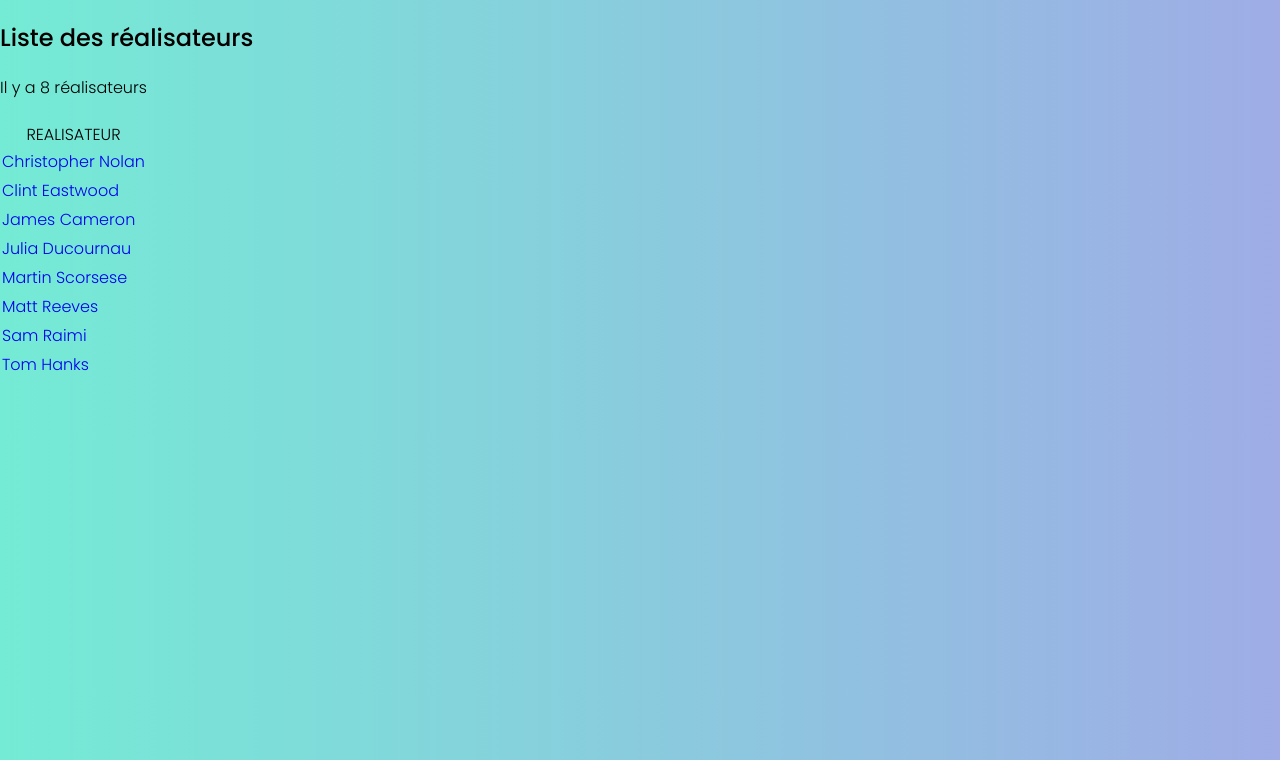
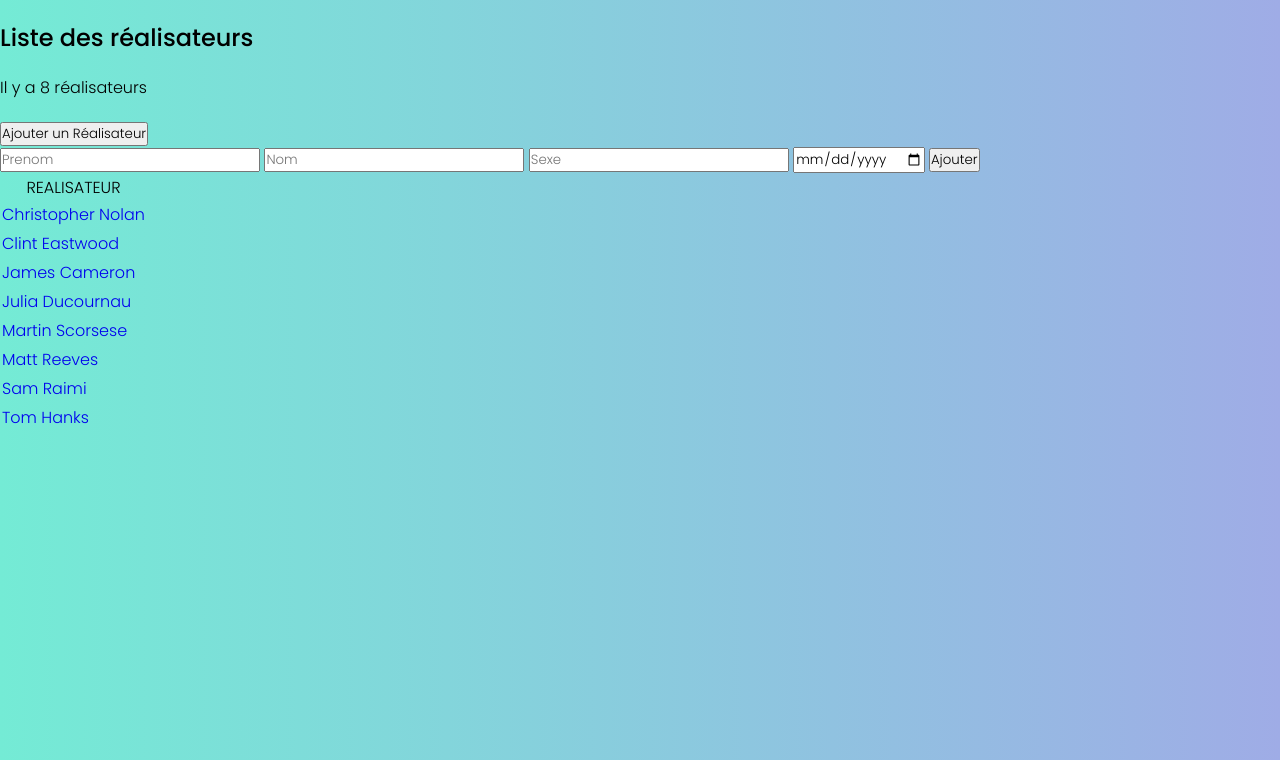
Before and after one commit to PierreWTH/PDO_Cinema, a PHP site: page /index.php?action=listRealisateurs in a window 1280 px wide. Shown: the part 70-830 px from the top of the page. Run offline with PHP 8.4, Linux system fonts and the light colour scheme; data comes from the database, SQL or seed files in the repository; some libraries are stand-ins or nearby versions.

Commit message:
mise en place de form réalisateur

```diff
--- a/controller/RealisateurController.php
+++ b/controller/RealisateurController.php
@@ -46,6 +46,39 @@ class RealisateurController
     }
 
 
+    public function addRealisateur()
+    {
+        if (isset($_POST['submit']))
+        {
+            // Filtrage des données
+            $pdo = Connect::seConnecter();
+
+            $prenomReal = filter_input(INPUT_POST, "prenomReal", FILTER_SANITIZE_FULL_SPECIAL_CHARS);
+            $nomReal = filter_input(INPUT_POST, "nomReal", FILTER_SANITIZE_FULL_SPECIAL_CHARS);
+            $sexeReal = filter_input(INPUT_POST, "sexeReal", FILTER_SANITIZE_FULL_SPECIAL_CHARS);
+            $dateNaissanceReal = filter_input(INPUT_POST, "dateNaissanceReal", FILTER_SANITIZE_FULL_SPECIAL_CHARS);
+
+            $requeteAddPersonneReal = $pdo->prepare("
+            INSERT INTO personne (nom, prenom, sexe, date_naissance)
+                VALUES ( :nomReal, :prenomReal, :sexeReal, :dateNaissanceReal)
+            ");
+            $requeteAddPersonneReal->execute(["nomReal" => $nomReal, "prenomReal" => $prenomReal, "sexeReal" => $sexeReal , "dateNaissanceReal" => $dateNaissanceReal]);
+
+
+            // On récupère le dernier ID rentré dans la BDD
+            $idReal = $pdo -> lastInsertId();
+
+            $requeteAddReal= $pdo->prepare("
+            INSERT INTO realisateur id_personne
+            VALUES :id
+            ");
+            $requeteAddReal->execute(["id"=> $idReal]);
+
+        }
+
+        header("Location: index.php?action=listRealisateurs");
+    }
+
 
 }
 ?>
--- a/index.php
+++ b/index.php
@@ -40,6 +40,7 @@ if(isset($_GET["action"]))
 
         case "listRealisateurs" : $ctrlRealisateur -> listRealisateurs(); break;
         case "detailRealisateur" : $ctrlRealisateur-> detailRealisateur($id); break;
+        case "addReal" : $ctrlRealisateur -> addRealisateur(); break;
 
         case "listRoles" : $ctrlRole -> listRoles(); break;
         case "detailRole" : $ctrlRole-> detailRole($id); break;
--- a/view/listRealisateurs.php
+++ b/view/listRealisateurs.php
@@ -3,6 +3,23 @@
 <!-- Compter les réalisateurs -->
 
 <p class = "p-count"> Il y a <?= $requeteListRealisateurs->rowCount() ?> réalisateurs</p>
+
+<!-- Ajouter un film -->
+
+<button class ="add-film-button">Ajouter un Réalisateur</button>
+
+<form action = "index.php?action=addRealisateur" method = "post" class = "form-add-film">
+
+        <input type="text" name ="prenomReal" placeholder = "Prenom">
+
+        <input type="text" name ="nomReal"  placeholder = "Nom">
+
+        <input type="text" name ="sexeReal" placeholder = "Sexe">
+
+        <input type="date" name ="ageReal" placeholder = "Date de Naissance">
+
+        <input type="submit" name = "submit" value ="Ajouter">
+</form>
 
 <!-- Tableau avec boucle pour afficher chaque réalisateur -->
 
```
